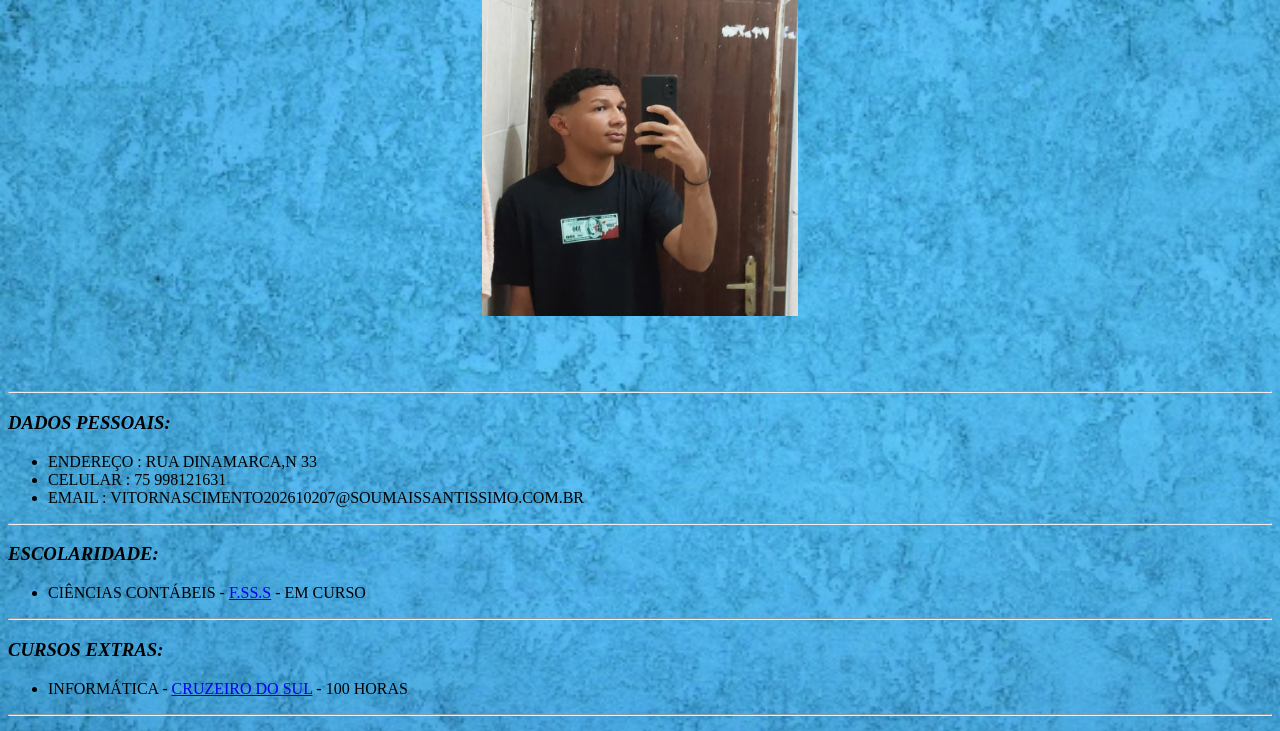
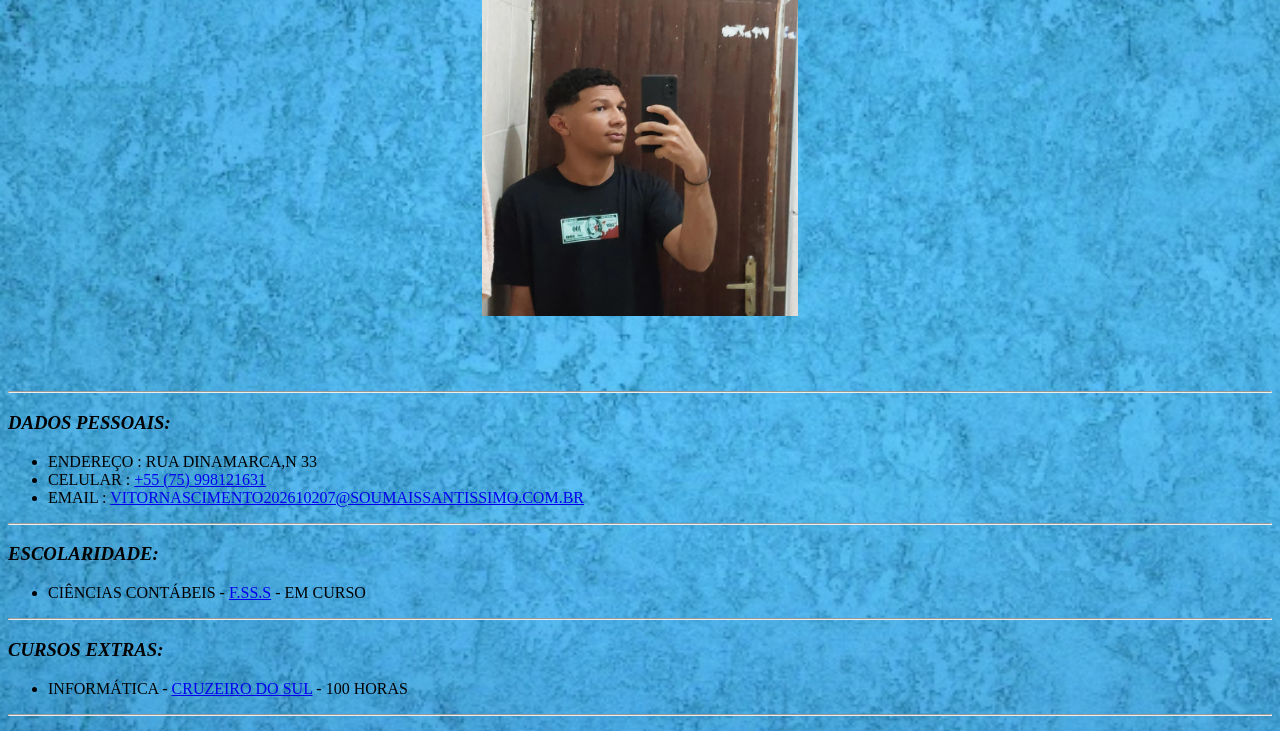
Before and after one commit to vtnsx18-sketch/CURRICULO-DE-VITOR, a plain HTML site: page index.html in a window 1280 px wide. Shown: the part 66-797 px from the top of the page. Drawn offline with Linux system fonts and the light colour scheme.

Commit message:
Update index.html

```diff
--- a/index.html
+++ b/index.html
@@ -11,8 +11,10 @@
 <H3><I>DADOS PESSOAIS:</I></H3>
 <UL>
 <LI>ENDEREÇO : RUA DINAMARCA,N 33
-<LI>CELULAR : 75 998121631
-<LI>EMAIL : VITORNASCIMENTO202610207@SOUMAISSANTISSIMO.COM.BR
+<LI>CELULAR :
+  <a href="tel:+5511999999999">+55 (75) 998121631</a>
+<LI>EMAIL :
+    <a href="mailto:seuemail@exemplo.com">VITORNASCIMENTO202610207@SOUMAISSANTISSIMO.COM.BR</a>
 </UL>
 
 <HR>
```
